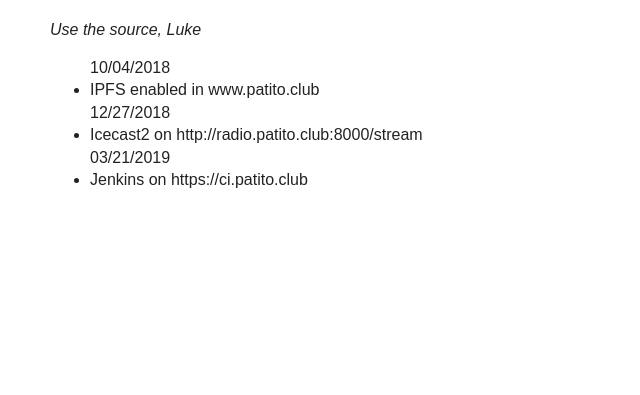
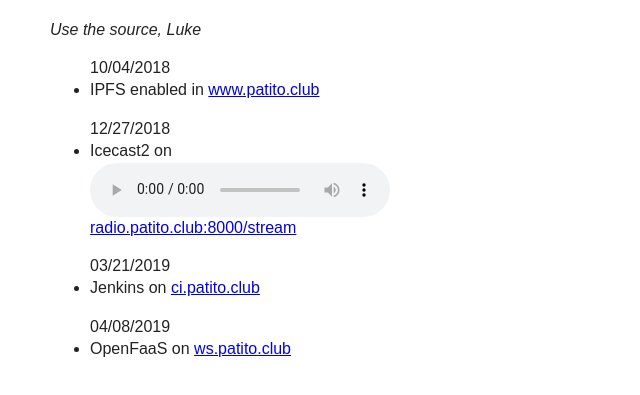
Before and after one commit to patitoclub/www.patito.club, a plain HTML site: page index.html in a window 1280 px wide. Shown: the part 69-464 px from the top of the page, without its empty margins (0-640 px from the left). Drawn offline with Linux system fonts and the light colour scheme.

Commit message:
Add OpenFaaS

```diff
--- a/index.html
+++ b/index.html
@@ -22,15 +22,21 @@
 
         <section>
           <ul>
-            <div class="entry_date">10/04/2018
-              <li class="entry">IPFS enabled in www.patito.club</li>
-            </div>
-            <div class="entry_date">12/27/2018
-              <li class="entry">Icecast2 on http://radio.patito.club:8000/stream</li>
-            </div>
-            <div class="entry_date">03/21/2019
-              <li class="entry">Jenkins on https://ci.patito.club</li>
-            </div>
+            <p><div class="entry_date">10/04/2018
+              <li class="entry">IPFS enabled in <a href="www.patito.club">www.patito.club</a></li>
+            </div></p>
+            <p><div class="entry_date">12/27/2018
+              <li class="entry">Icecast2 on<br />
+              <audio controls src="http://radio.patito.club:8000/stream"></audio><br />
+                <a href="http://radio.patito.club:8000/stream">radio.patito.club:8000/stream</a>
+              </li>
+            </div></p>
+            <p><div class="entry_date">03/21/2019
+              <li class="entry">Jenkins on <a href="https://ci.patito.club">ci.patito.club</a></li>
+            </div></p>
+            <p><div class="entry_date">04/08/2019
+              <li class="entry">OpenFaaS on <a href="https://ws.patito.club">ws.patito.club</a></li>
+            </div></p>
           </ul>
         </section>
 
```
